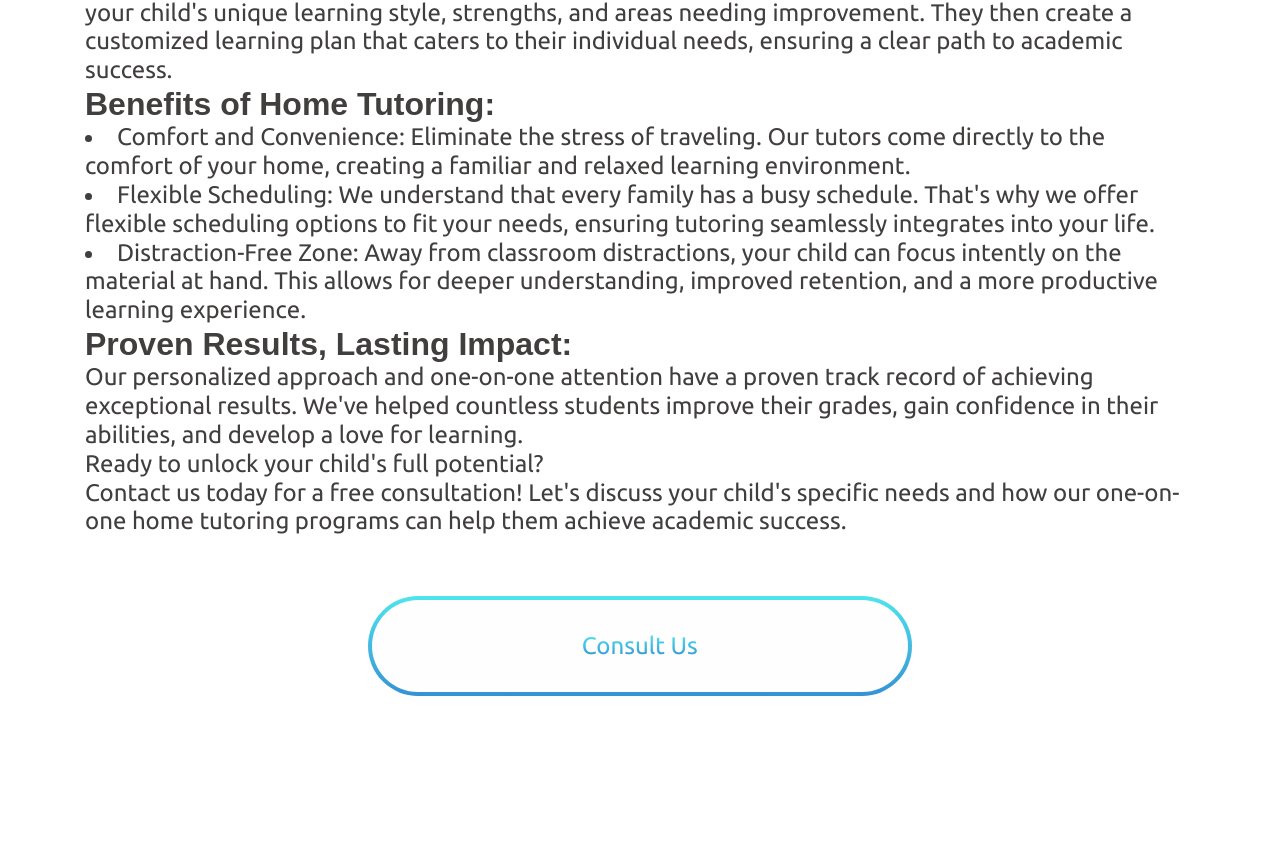
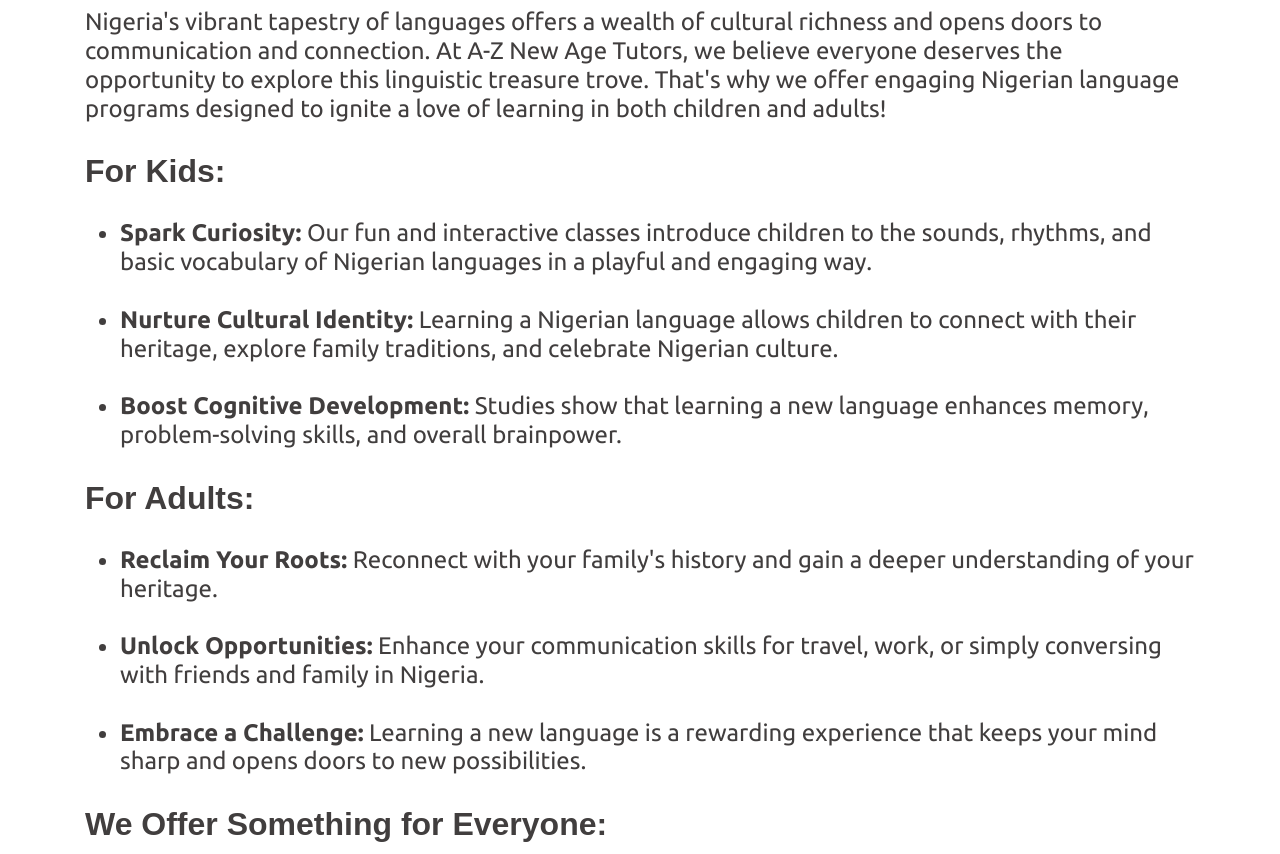
Before and after one commit to el-naza/a-z-website, a Next.js app: page /what-we-do/nigerian-languages in a window 1280 px wide. Shown: the part 905-1759 px from the top of the page. Built offline with nearby package versions, Linux system fonts and the light colour scheme; a web font is replaced by a local one.

Commit message:
feat: completed what-we-do pages

```diff
--- a/src/app/what-we-do/coding-for-kids-and-teens/page.tsx
+++ b/src/app/what-we-do/coding-for-kids-and-teens/page.tsx
@@ -3,44 +3,119 @@
 
 export default function OneOnOneHomeTutoring() {
   return (
-    <div>
-      Unlike a traditional classroom setting, our one-on-one home tutoring
-      sessions provide your child with the undivided focus they deserve. Our
-      experienced and passionate tutors take the time to understand your child's
-      unique learning style, strengths, and areas needing improvement. They then
-      create a customized learning plan that caters to their individual needs,
-      ensuring a clear path to academic success.
-      <h4>Benefits of Home Tutoring:</h4>
+    <>
+      In today's digital world, coding is more than just a technical skill –
+      it's a superpower! At A-Z New Age Tutors, we ignite a passion for coding
+      in kids and teens, empowering them to become creators, problem-solvers,
+      and innovators of tomorrow.
+      <br />
+      <br />
+      <h4>Why Choose Us?</h4>
+      <br />
+      <ul>
         <li>
-        Comfort and Convenience: Eliminate the stress of traveling. Our tutors
-        come directly to the comfort of your home, creating a familiar and
-        relaxed learning environment.
+          <strong>Fun and Engaging:</strong> We make learning code an exciting
+          adventure through interactive games, animations, and real-world
+          projects that spark curiosity and keep young minds engaged.
+          <br />
+          <br />
         </li>
         <li>
-        Flexible Scheduling: We understand that every family has a busy
-        schedule. That's why we offer flexible scheduling options to fit your
-        needs, ensuring tutoring seamlessly integrates into your life.
+          <strong>Age-Appropriate Learning:</strong> Our programs are designed
+          for all levels, from complete beginners to aspiring coders. We cater
+          to the specific needs and interests of each age group.
+          <br />
+          <br />
         </li>
         <li>
-        Distraction-Free Zone: Away from classroom distractions, your child can
-        focus intently on the material at hand. This allows for deeper
-        understanding, improved retention, and a more productive learning
-        experience.
+          <strong>Building Blocks of Success:</strong> We teach kids and teens
+          the fundamental coding concepts and languages they need to create
+          their own games, apps, websites, and more.
+          <br />
+          <br />
         </li>
-      <h4>Proven Results, Lasting Impact:</h4>
-      <p>
-        Our personalized approach and one-on-one attention have a proven track
-        record of achieving exceptional results. We've helped countless students
-        improve their grades, gain confidence in their abilities, and develop a
-        love for learning.
-      </p>
-      <p>Ready to unlock your child's full potential?</p>
-      <p>
-        Contact us today for a free consultation! Let's discuss your child's
-        specific needs and how our one-on-one home tutoring programs can help
-        them achieve academic success.
-      </p>
-    </div>
+        <li>
+          <strong>Develop Essential Skills:</strong> Coding goes beyond
+          programming. Our courses nurture critical thinking, problem-solving,
+          creativity, collaboration, and communication skills – valuable assets
+          for any future path.
+          <br />
+          <br />
+        </li>
+        <li>
+          <strong>Experienced Instructors:</strong> Our passionate and qualified
+          instructors provide expert guidance, support, and encouragement every
+          step of the way.
+          <br />
+          <br />
+        </li>
+      </ul>
+      <h4>Watch Your Child Thrive:</h4>
+      <br />
+      <ul>
+        <li>
+          <strong>Boost Confidence:</strong> As kids master new coding skills,
+          their confidence and sense of accomplishment soar.
+          <br />
+          <br />
+        </li>
+        <li>
+          <strong>Embrace Challenges:</strong> We encourage creative
+          problem-solving, fostering a love of learning and perseverance.
+          <br />
+          <br />
+        </li>
+        <li>
+          <strong>Prepare for the Future:</strong> Coding skills are becoming
+          increasingly sought-after in all fields. We give your child a head
+          start on a bright future.
+          <br />
+          <br />
+        </li>
+      </ul>
+      <h4>We Offer a Variety of Coding Programs:</h4>
+      <br />
+      <ul>
+        <li>
+          <strong>Beginner Courses:</strong> Introduce the basics of coding
+          through interactive games and activities.
+          <br />
+          <br />
+        </li>
+        <li>
+          <strong>Game Development:</strong> Learn to create engaging and
+          exciting games, sparking creativity and imagination.
+          <br />
+          <br />
+        </li>
+        <li>
+          <strong>App Development:</strong> Unleash their inner entrepreneur by
+          building functional and user-friendly apps.
+          <br />
+          <br />
+        </li>
+        <li>
+          <strong>Web Development:</strong> Delve into the world of websites,
+          learning how to design and develop interactive web pages.
+          <br />
+          <br />
+        </li>
+        <li>
+          <strong>Advanced Courses:</strong> Challenge experienced coders with
+          complex projects and cutting-edge languages.
+          <br />
+          <br />
+        </li>
+      </ul>
+      Investing in coding education is an investment in your child's future.
+      <br />
+      <br />
+      <h4>Ready to unlock their potential?</h4>
+      <br />
+      Contact us today to explore our coding programs and find the perfect fit
+      for your child's age, interests, and skill level! Let's embark on this
+      exciting coding adventure together!
+    </>
   );
 }
 
--- a/src/app/what-we-do/french-language/page.tsx
+++ b/src/app/what-we-do/french-language/page.tsx
@@ -4,42 +4,81 @@
 export default function OneOnOneHomeTutoring() {
   return (
     <>
-      Unlike a traditional classroom setting, our one-on-one home tutoring
-      sessions provide your child with the undivided focus they deserve. Our
-      experienced and passionate tutors take the time to understand your child's
-      unique learning style, strengths, and areas needing improvement. They then
-      create a customized learning plan that caters to their individual needs,
-      ensuring a clear path to academic success.
-      <h4>Benefits of Home Tutoring:</h4>
+      <h4>
+        Embrace the World with French: Unlock a Language of <br />
+        Culture and Opportunity
+      </h4>
+      <br />
+      The French language isn't just beautiful to hear, it's a gateway to a rich
+      culture, vibrant history, and exciting opportunities. Here at A-Z New Age
+      Tutors, we invite you to embark on a journey of French language learning:
+      <br />
+      <br />
+      <ul>
         <li>
-        Comfort and Convenience: Eliminate the stress of traveling. Our tutors
-        come directly to the comfort of your home, creating a familiar and
-        relaxed learning environment.
+          <strong>Expand Your Horizons: </strong>French is spoken by over 300
+          million people worldwide, opening doors to travel, study, and work in
+          a multitude of countries.
+          <br />
+          <br />
         </li>
         <li>
-        Flexible Scheduling: We understand that every family has a busy
-        schedule. That's why we offer flexible scheduling options to fit your
-        needs, ensuring tutoring seamlessly integrates into your life.
+          <strong>Expand Your Horizons: </strong>Learning French unlocks a
+          treasure trove of literature, cinema, music, and art. Gain a deeper
+          appreciation for French culture and connect with French-speaking
+          communities around the globe.
+          <br />
+          <br />
         </li>
         <li>
-        Distraction-Free Zone: Away from classroom distractions, your child can
-        focus intently on the material at hand. This allows for deeper
-        understanding, improved retention, and a more productive learning
-        experience.
+          <strong>Expand Your Horizons: </strong>Studies show that learning a
+          new language like French enhances cognitive skills, memory, and
+          problem-solving abilities.
+          <br />
+          <br />
         </li>
-      <h4>Proven Results, Lasting Impact:</h4>
-      <p>
-        Our personalized approach and one-on-one attention have a proven track
-        record of achieving exceptional results. We've helped countless students
-        improve their grades, gain confidence in their abilities, and develop a
-        love for learning.
-      </p>
-      <p>Ready to unlock your child's full potential?</p>
-      <p>
-        Contact us today for a free consultation! Let's discuss your child's
-        specific needs and how our one-on-one home tutoring programs can help
-        them achieve academic success.
-      </p>
+      </ul>
+      <h4>We Offer Something for Everyone:</h4>
+      <br />
+      Whether you're a complete beginner or looking to refine your existing
+      skills, we have a French language program for you:
+      <br />
+      <br />
+      <ul>
+        <li>
+          <strong>Engaging Classes: </strong>Our interactive classes, led by
+          passionate native speakers, make learning French fun and effective.
+          <br />
+          <br />
+        </li>
+        <li>
+          <strong>Engaging Classes: </strong>We prioritize communication skills,
+          ensuring you can confidently speak and understand French in everyday
+          situations.
+          <br />
+          <br />
+        </li>
+        <li>
+          <strong>Engaging Classes: </strong>Choose from a variety of class
+          schedules and formats, including online courses, in-person classes,
+          and private tutoring, to fit your busy lifestyle.
+          <br />
+          <br />
+        </li>
+      </ul>
+      <h4>Investing in Your Future:</h4>
+      <br />
+      Learning French is an investment in yourself. It opens doors to academic
+      pursuits, career opportunities, and personal growth.
+      <br />
+      <br />
+      Ready to embark on your French language adventure?
+      <br />
+      <br />
+      Contact us today to learn more about our comprehensive French language
+      programs and find the perfect fit for your goals! Let's unlock the world
+      of French language together.
+      <br />{" "}
     </>
   );
 }
--- a/src/app/what-we-do/nigerian-languages/page.tsx
+++ b/src/app/what-we-do/nigerian-languages/page.tsx
@@ -1,46 +1,97 @@
 /* eslint-disable react/no-unescaped-entities */
 import { ReactNode } from "react";
 
-export default function OneOnOneHomeTutoring() {
+export default function NigerianLanguages() {
   return (
-    <div>
-      Unlike a traditional classroom setting, our one-on-one home tutoring
-      sessions provide your child with the undivided focus they deserve. Our
-      experienced and passionate tutors take the time to understand your child's
-      unique learning style, strengths, and areas needing improvement. They then
-      create a customized learning plan that caters to their individual needs,
-      ensuring a clear path to academic success.
-      <h4>Benefits of Home Tutoring:</h4>
+    <>
+      <h4>Ignite a Love of Learning: Nigerian Languages for All Ages</h4>
+      <br />
+      Nigeria's vibrant tapestry of languages offers a wealth of cultural
+      richness and opens doors to communication and connection. At A-Z New Age
+      Tutors, we believe everyone deserves the opportunity to explore this
+      linguistic treasure trove. That's why we offer engaging Nigerian language
+      programs designed to ignite a love of learning in both children and
+      adults!
+      <br />
+      <br />
+      <h4>For Kids:</h4>
+      <br />
+      <ul>
         <li>
-        Comfort and Convenience: Eliminate the stress of traveling. Our tutors
-        come directly to the comfort of your home, creating a familiar and
-        relaxed learning environment.
+          <strong>Spark Curiosity:</strong> Our fun and interactive classes
+          introduce children to the sounds, rhythms, and basic vocabulary of
+          Nigerian languages in a playful and engaging way.
+          <br />
+          <br />
         </li>
         <li>
-        Flexible Scheduling: We understand that every family has a busy
-        schedule. That's why we offer flexible scheduling options to fit your
-        needs, ensuring tutoring seamlessly integrates into your life.
+          <strong>Nurture Cultural Identity:</strong> Learning a Nigerian
+          language allows children to connect with their heritage, explore
+          family traditions, and celebrate Nigerian culture.
+          <br />
+          <br />
         </li>
         <li>
-        Distraction-Free Zone: Away from classroom distractions, your child can
-        focus intently on the material at hand. This allows for deeper
-        understanding, improved retention, and a more productive learning
-        experience.
+          <strong>Boost Cognitive Development:</strong> Studies show that
+          learning a new language enhances memory, problem-solving skills, and
+          overall brainpower.
+          <br />
         </li>
-      <h4>Proven Results, Lasting Impact:</h4>
-      <p>
-        Our personalized approach and one-on-one attention have a proven track
-        record of achieving exceptional results. We've helped countless students
-        improve their grades, gain confidence in their abilities, and develop a
-        love for learning.
-      </p>
-      <p>Ready to unlock your child's full potential?</p>
-      <p>
-        Contact us today for a free consultation! Let's discuss your child's
-        specific needs and how our one-on-one home tutoring programs can help
-        them achieve academic success.
-      </p>
-    </div>
+      </ul>
+      <br />
+      <h4>For Adults:</h4>
+      <br />
+      <ul>
+        <li>
+          <strong>Reclaim Your Roots:</strong> Reconnect with your family's
+          history and gain a deeper understanding of your heritage.
+          <br />
+          <br />
+        </li>
+        <li>
+          <strong>Unlock Opportunities:</strong> Enhance your communication
+          skills for travel, work, or simply conversing with friends and family
+          in Nigeria.
+          <br />
+          <br />
+        </li>
+        <li>
+          <strong>Embrace a Challenge:</strong> Learning a new language is a
+          rewarding experience that keeps your mind sharp and opens doors to new
+          possibilities.
+          <br />
+          <br />
+        </li>
+      </ul>
+      <h4>We Offer Something for Everyone:</h4>
+      <br />
+      <ul>
+        <li>
+          <strong>A variety of Nigerian languages:</strong> Choose from popular
+          languages like Igbo, Hausa, and Yoruba, or explore other options.
+          <br />
+          <br />
+        </li>
+        <li>
+          <strong>Flexible learning options:</strong> We offer online and
+          in-person classes to fit your schedule and learning style.
+          <br />
+          <br />
+        </li>
+        <li>
+          <strong>Experienced instructors:</strong> Our passionate and qualified
+          teachers, many of whom are native speakers, will guide you on your
+          language learning journey.
+          <br />
+          <br />
+        </li>
+      </ul>
+      Investing in learning a Nigerian language is an investment in yourself and
+      your family's future. Ready to embark on this exciting adventure together?
+      Contact us today to discuss your language learning goals and find the
+      perfect program for you or your child! Let's celebrate the beauty and
+      diversity of Nigerian languages!{" "}
+    </>
   );
 }
 
--- a/src/app/what-we-do/special-needs-education/page.tsx
+++ b/src/app/what-we-do/special-needs-education/page.tsx
@@ -1,46 +1,78 @@
 /* eslint-disable react/no-unescaped-entities */
 import { ReactNode } from "react";
 
-export default function OneOnOneHomeTutoring() {
+export default function SpecialNeedsEducation() {
   return (
-    <div>
-      Unlike a traditional classroom setting, our one-on-one home tutoring
-      sessions provide your child with the undivided focus they deserve. Our
-      experienced and passionate tutors take the time to understand your child's
-      unique learning style, strengths, and areas needing improvement. They then
-      create a customized learning plan that caters to their individual needs,
-      ensuring a clear path to academic success.
-      <h4>Benefits of Home Tutoring:</h4>
+    <>
+      <h4>At A-Z New Age Tutors: Empowering Children with Special Needs</h4>
+      <br />
+      At A-Z New Age Tutors, we believe that every child deserves the
+      opportunity to reach their full potential. Our special needs education
+      program is designed to provide a supportive and stimulating learning
+      environment where students with diverse needs can thrive.
+      <br />
+      <br />
+      We understand that each child learns differently. Our dedicated team of
+      qualified teachers and specialists work closely with you and your child to
+      develop a personalized learning plan that caters to their unique
+      strengths, challenges, and learning styles.
+      <br />
+      <h4>Here's what sets our special needs program apart:</h4>
+      <br />
+      <ul>
         <li>
-        Comfort and Convenience: Eliminate the stress of traveling. Our tutors
-        come directly to the comfort of your home, creating a familiar and
-        relaxed learning environment.
+          <strong>Individualized Approach:</strong> We create customized
+          learning plans that address your child's specific needs and goals.
+          <br />
+          <br />
         </li>
         <li>
-        Flexible Scheduling: We understand that every family has a busy
-        schedule. That's why we offer flexible scheduling options to fit your
-        needs, ensuring tutoring seamlessly integrates into your life.
+          <strong>Highly Qualified Staff:</strong> Our team includes experienced
+          special education teachers, therapists, and support staff who are
+          passionate about helping children with diverse needs succeed.
+          <br />
+          <br />
         </li>
         <li>
-        Distraction-Free Zone: Away from classroom distractions, your child can
-        focus intently on the material at hand. This allows for deeper
-        understanding, improved retention, and a more productive learning
-        experience.
+          <strong>Collaborative Environment:</strong> We work closely with
+          parents, guardians, and external professionals to ensure a cohesive
+          approach to your child's education.
+          <br />
+          <br />
         </li>
-      <h4>Proven Results, Lasting Impact:</h4>
-      <p>
-        Our personalized approach and one-on-one attention have a proven track
-        record of achieving exceptional results. We've helped countless students
-        improve their grades, gain confidence in their abilities, and develop a
-        love for learning.
-      </p>
-      <p>Ready to unlock your child's full potential?</p>
-      <p>
-        Contact us today for a free consultation! Let's discuss your child's
-        specific needs and how our one-on-one home tutoring programs can help
-        them achieve academic success.
-      </p>
-    </div>
+        <li>
+          <strong>Social and Emotional Learning:</strong> We integrate
+          social-emotional development into our curriculum, helping children
+          build confidence, communication skills, and positive relationships.
+          <br />
+          <br />
+        </li>
+      </ul>
+      <h4>
+        We offer a range of support services to meet your child's individual
+        needs, including:
+      </h4>
+      <br />
+      <ul className="flex flex-col gap-[28.8px]">
+        <li>Speech-language therapy</li>
+        <li>Occupational therapy</li>
+        <li>Physical therapy</li>
+        <li>Social work support</li>
+        <li>Counseling services</li>
+      </ul>
+      <br />
+      By combining a nurturing environment, individualized instruction, and
+      specialized support, we empower children with special needs to reach their
+      full academic and social potential. Investing in your child's special
+      needs education is an investment in their future.
+      <br />
+      <br />
+      <h4>Ready to learn more?</h4>
+      <br />
+      Contact us today to schedule a tour and discuss how our program can
+      benefit your child. Together, we can create a personalized learning
+      journey that fosters your child's growth and success.
+    </>
   );
 }
 
```
Lines whose indentation alone changed are shown as unchanged.
